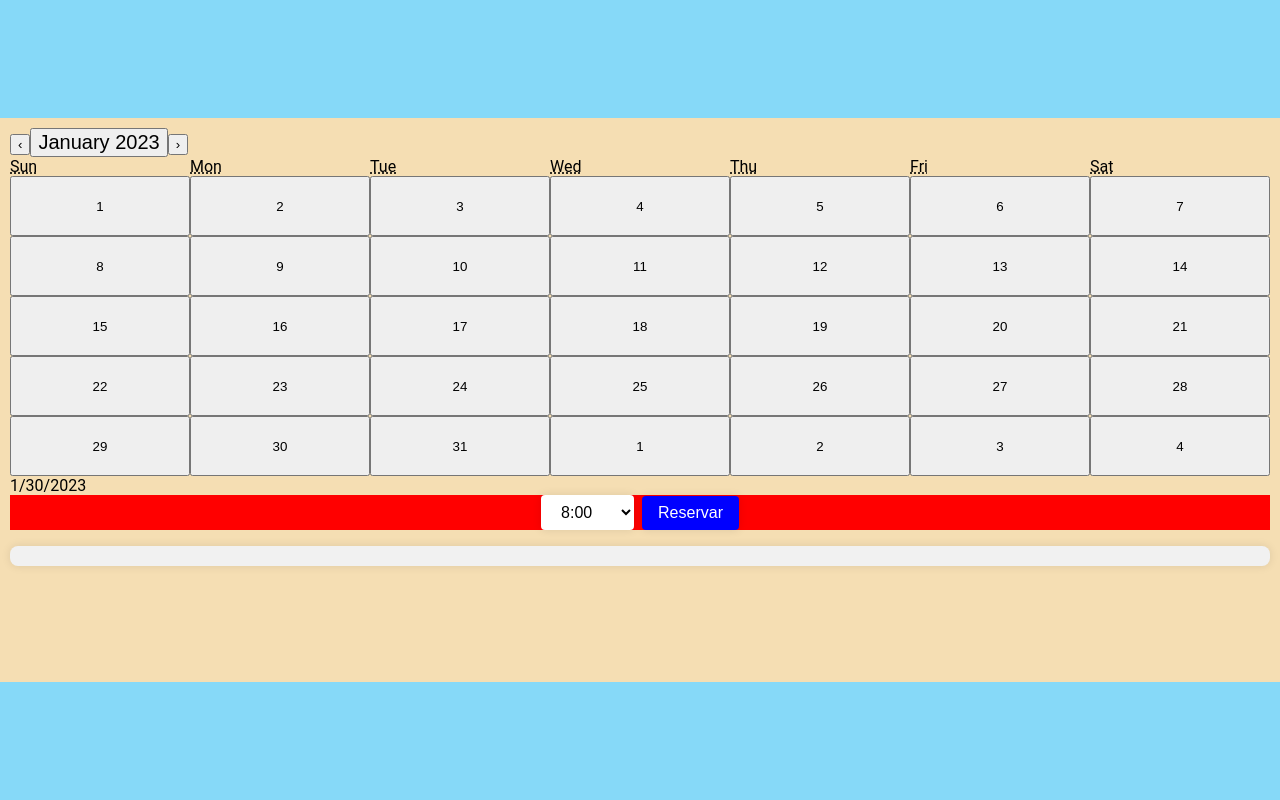
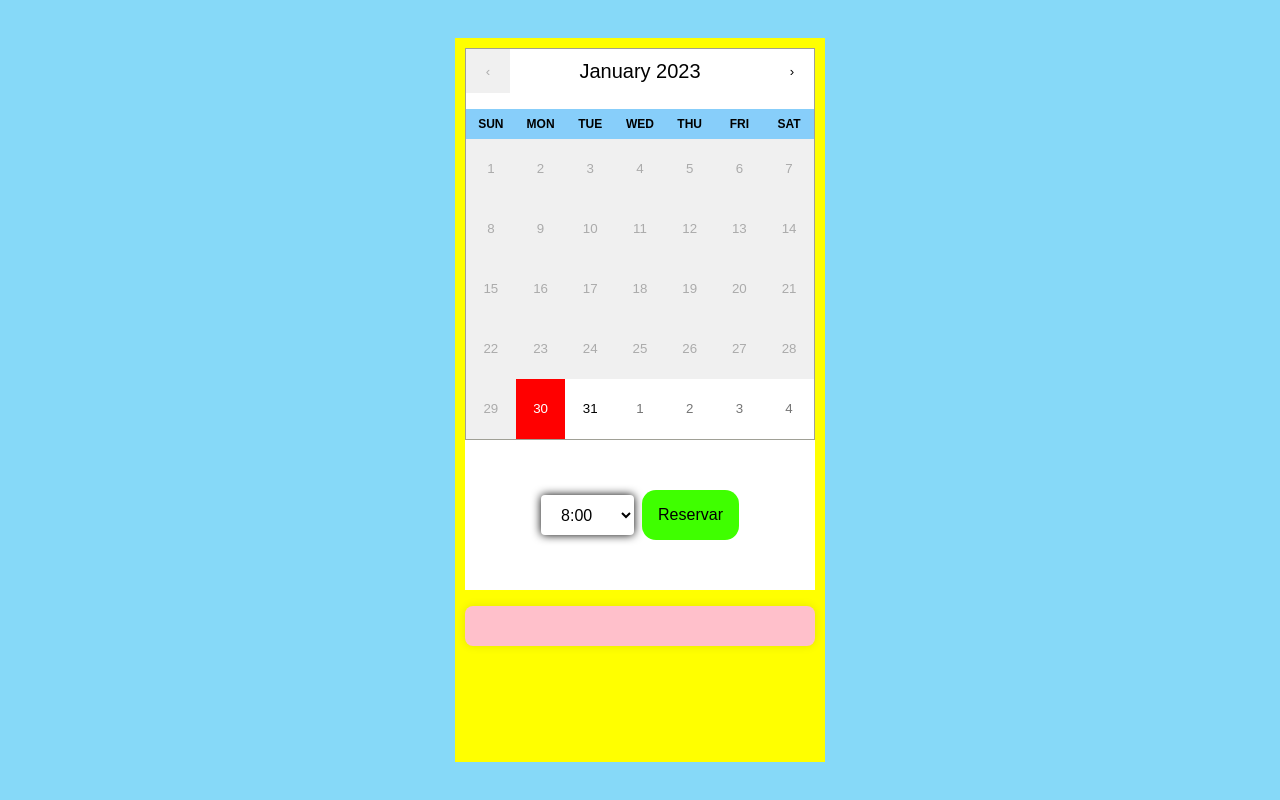
Before and after one commit to HenriqueBarretoDev/reserve, a React (Create React App) app in the folder reserve-e-corte/: page / in a window 1280 px wide. Shown: the top 800 px of the page. Built offline with nearby package versions, Linux system fonts and the light colour scheme.

Commit message:
WIP calendário, horário e hora não repetem mais

```diff
--- a/reserve-e-corte/package.json
+++ b/reserve-e-corte/package.json
@@ -15,6 +15,7 @@
     "react-icons": "^4.7.1",
     "react-moment": "^1.1.3",
     "react-scripts": "5.0.1",
+    "react-select": "^5.7.0",
     "react-use-controller": "^1.0.0-beta.49",
     "styled-components": "^5.3.6",
     "web-vitals": "^2.1.4"
--- a/reserve-e-corte/src/Components/Calendar/index.jsx
+++ b/reserve-e-corte/src/Components/Calendar/index.jsx
@@ -1,11 +1,23 @@
 import React, {useEffect, useState} from 'react';
 import Calendar from 'react-calendar';
-import {CalendarContent, MainCalendar, TimeSelect, ReserveButton, ReservationList, ReservationItem} from './styles';
+import 'react-calendar/dist/Calendar.css';
+
+import {
+    CalendarContent,
+    MainCalendar,
+    TimeSelect,
+    ReserveButton,
+    ReservationList,
+    ReservationItem,
+    MessageCalendar
+} from './styles';
 
 const MenuCalendar = () => {
     const [date, setDate] = useState(new Date());
     const [currentTime, setCurrentTime] = useState(new Date());
     const [reservations, setReservations] = useState([]);
+    const [today, setToday] = useState(new Date());
+    const [message, setMessage] = useState('');
 
     useEffect(() => {
         const intervalId = setInterval(() => {
@@ -13,6 +25,7 @@ const MenuCalendar = () => {
         }, 1000);
         return () => clearInterval(intervalId);
     }, []);
+
 
     const startTime = 8;
     const endTime = 18;
@@ -26,23 +39,40 @@ const MenuCalendar = () => {
     }
 
     const addReservation = (time) => {
+        const currentDate = new Date();
+        const selectedDate = new Date(date);
+        const selectedTime = time.split(':');
+        selectedDate.setHours(selectedTime[0], selectedTime[1]);
+
+        if (selectedDate < currentDate) {
+            setMessage("Esse horário já passou.");
+            return;
+        }
+
         const existingReservation = reservations.find(reservation => reservation.time === time && reservation.date.toLocaleDateString() === date.toLocaleDateString());
 
         if (!existingReservation) {
             setReservations([...reservations, {date, time}]);
+            setMessage("Reserva feita com sucesso.");
         } else {
-            alert("Esse horário já está reservado.");
+            setMessage("Esse horário já está reservado.");
         }
     };
 
     return (
         <CalendarContent>
             <MainCalendar>
-                <Calendar
-                    next2Label={null}
-                    prev2Label={null}
-                    calendarType="US" onChange={setDate} value={date}/>
-                <div>{`${date.toLocaleDateString()}`}</div>
+                <Calendar tileClassName={({
+                                              date,
+                                              view
+                                          }) => date.toLocaleDateString() === today.toLocaleDateString() ? "today" : ""}
+                          minDate={new Date()}
+                          next2Label={null}
+                          prev2Label={null}
+                          calendarType="US"
+                          onChange={setDate}
+                          value={date}
+                />
                 <form onSubmit={(event) => {
                     event.preventDefault();
                     addReservation(event.target.time.value);
@@ -56,6 +86,7 @@ const MenuCalendar = () => {
                     </TimeSelect>
                     <ReserveButton type="submit">Reservar</ReserveButton>
                 </form>
+                {message !== '' && <MessageCalendar>{message}</MessageCalendar>}
                 <ReservationList>
                     {reservations.map((reservation) => (
                         <ReservationItem key={reservation.time}>
--- a/reserve-e-corte/src/Components/Calendar/styles.js
+++ b/reserve-e-corte/src/Components/Calendar/styles.js
@@ -9,9 +9,20 @@ export const CalendarContent = styled.div`
   .react-calendar__navigation__label {
     pointer-events: none;
   }
+
   .react-calendar__month-view__days__day {
     height: 60px;
     width: 50px;
+  }
+
+  .react-calendar__month-view__weekdays__weekday {
+    background-color: lightskyblue;
+  }
+
+  .react-calendar__month-view__weekdays__weekday abbr {
+    color: black;
+    font-family: Arial, Helvetica, sans-serif;
+    text-decoration: none;
   }
 
 
@@ -24,47 +35,80 @@ export const MainCalendar = styled.div`
   display: flex;
   flex-direction: column;
   padding: 10px 10px 100px 10px;
-  background-color: wheat;
+  background-color: yellow;
 
+  .react-calendar .react-calendar__tile--active {
+    background-color: red;
+  }
+
+  .today {
+    background-color: darkred;
+  }
+
+  .custom-input {
+    background-color: #f2f2f2;
+    border: none;
+    color: black;
+    padding: 12px 20px;
+    text-align: center;
+    text-decoration: none;
+    display: inline-block;
+    font-size: 16px;
+    border-radius: 5px;
+    background-color: yellowgreen;
+  }
 
   form {
     display: flex;
     align-items: center;
     justify-content: center;
-    background-color: red;
-  }`
+    background-color: white;
+    height: 150px;
+  }
+`
+
 
 export const TimeSelect = styled.select`
+{
+  height: 40px;
   margin-right: 8px;
   padding: 8px 16px;
   background-color: white;
   border-radius: 4px;
   font-size: 16px;
-  box-shadow: 0 0 10px rgba(0, 0, 0, 0.1);
+  box-shadow: 0 0 10px;
   border: none;
-  outline: none;
+  outline: red;
+}
 `;
 
 export const ReserveButton = styled.button`
+  height: 50px;
   padding: 8px 16px;
-  background-color: blue;
-  color: #fff;
+  background-color: rgb(63, 255, 0);
+  color: black;
   border: none;
-  border-radius: 4px;
+  border-radius: 14px;
   cursor: pointer;
   font-size: 16px;
-  box-shadow: 0 0 10px rgba(0, 0, 0, 0.1);
 `;
 
 export const ReservationList = styled.ul`
   margin-top: 16px;
-  padding: 10px;
+  padding: 20px;
   background-color: #f1f1f1;
   border-radius: 8px;
   box-shadow: 0 0 10px rgba(0, 0, 0, 0.1);
+  background-color: pink;
 `;
 
 export const ReservationItem = styled.li`
   margin-bottom: 8px;
   font-size: 16px;
+  background-color: blue;
 `;
+
+
+export const MessageCalendar = styled.li`
+    background-color: orchid;
+`;
```
Also changed, not shown: 1 other file (tests, documents, lock files or other folders).
